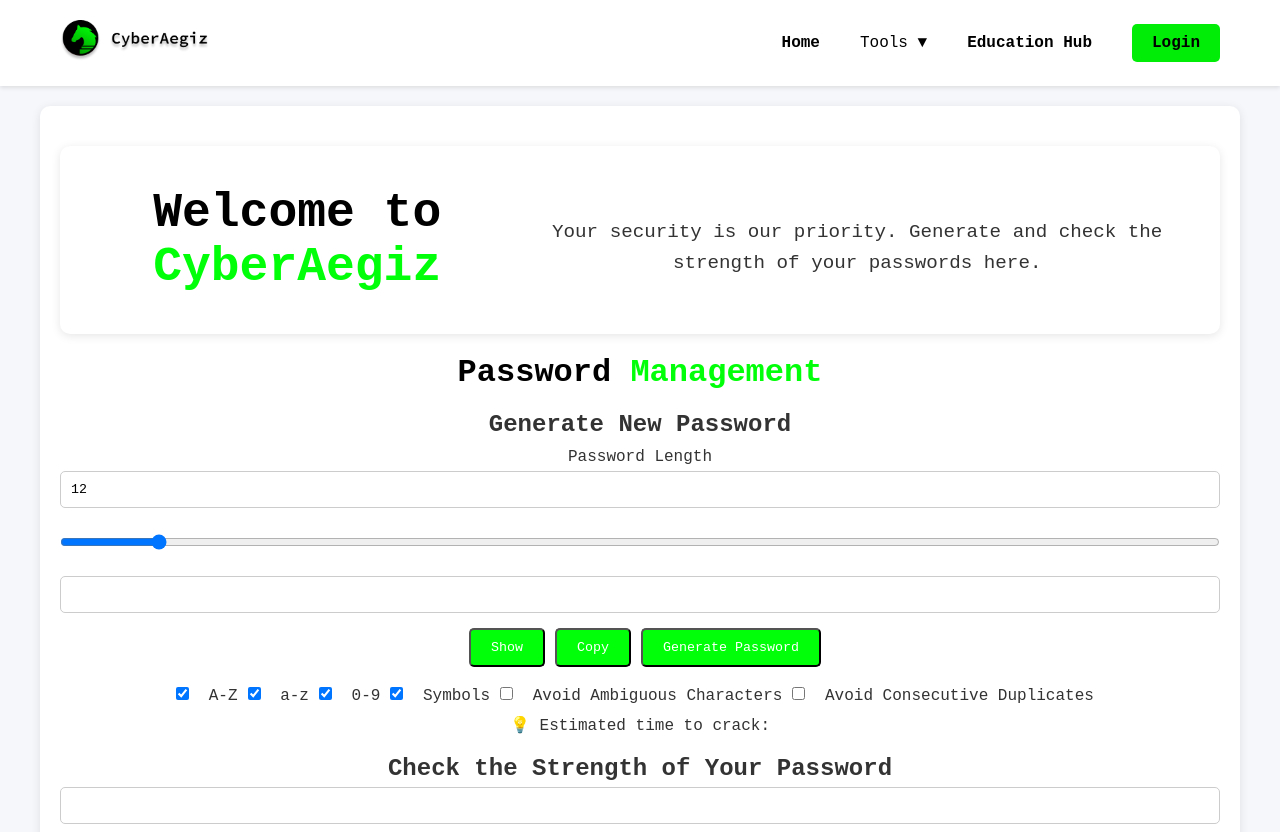
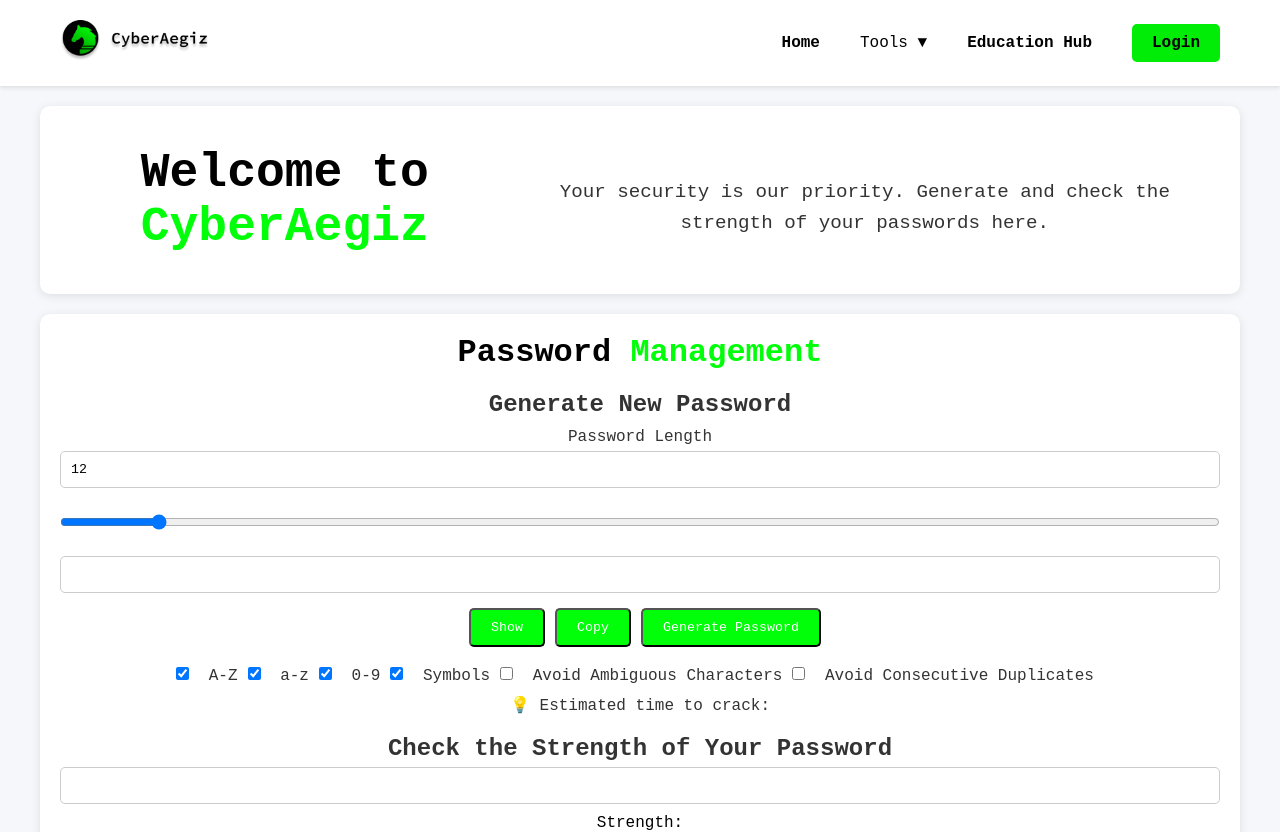
Before and after one commit to wan-aiman/cyberaegiz, a React (Create React App) app in the folder client/: page /password-management in a window 1280 px wide. Shown: the top 832 px of the page. Built offline with nearby package versions, Linux system fonts and the light colour scheme.

Commit message:
Separated hero section from the password generator

```diff
--- a/client/src/pages/PasswordManagement.js
+++ b/client/src/pages/PasswordManagement.js
@@ -87,7 +87,7 @@
   };
 
   return (
-    <main className="password-management">
+    <main className="">
       <section className="hero">
         <div className="hero-content">
           <h1>Welcome to <span>CyberAegiz</span></h1>
@@ -95,7 +95,7 @@
         </div>
       </section>
 
-      <section className="password-management-content">
+      <section className="password-management">
         <h2>Password <span>Management</span></h2>
 
         {/* Password Generator */}
@@ -144,7 +144,9 @@
           />
           <StrengthChecker strength={strength} />
         </div>
+      </section>
 
+      <section>
         {/* Information Section */}
       <div className="info-section">
           {/* Password Generator Explanation */}
```
